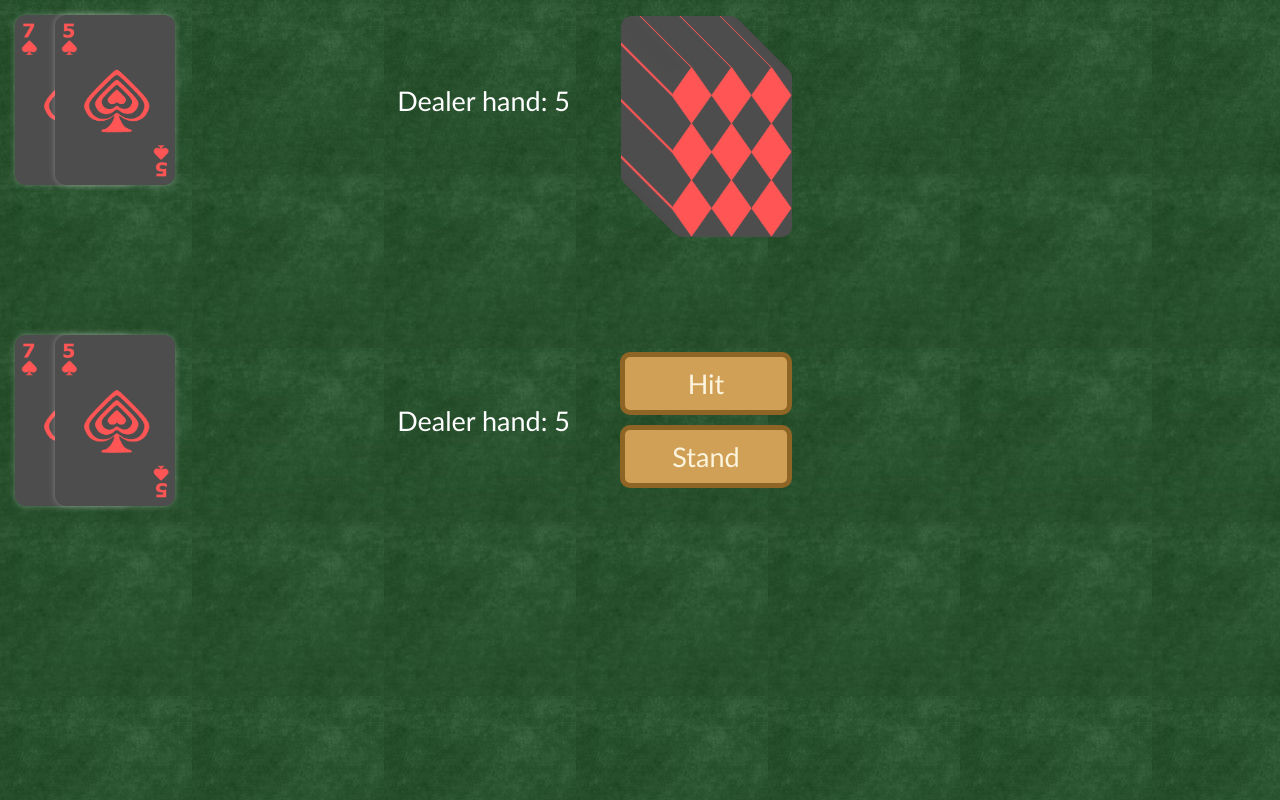
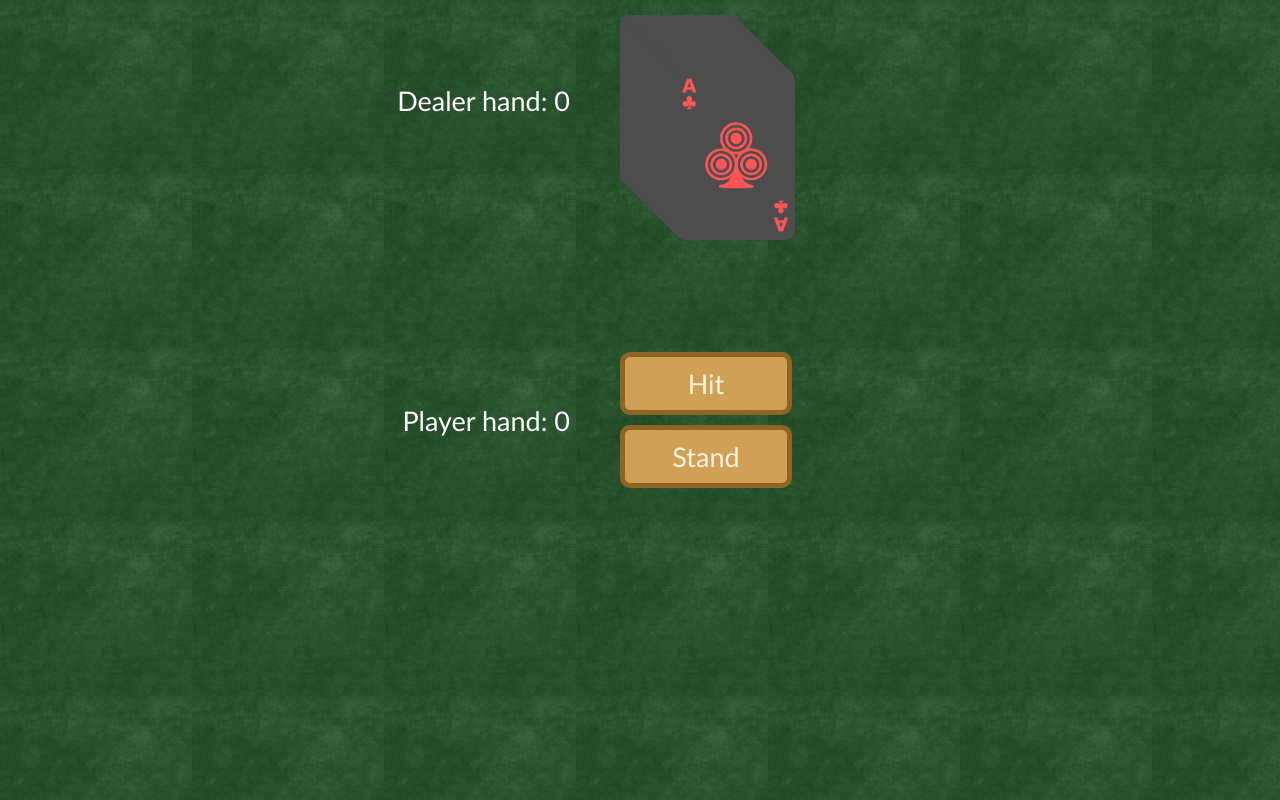
Before and after one commit to jhasuev/blackjack, a Vue app: page / in a window 1280 px wide. Built offline with nearby package versions, Linux system fonts and the light colour scheme.

Commit message:
add card's moving to players

```diff
--- a/src/App.vue
+++ b/src/App.vue
@@ -2,17 +2,17 @@
   <div class="app">
     <div class="game">
 
-      <Player class="player" />
-      <Player class="player" />
+      <Player class="player" title="Dealer hand" :cards="enemy" />
+      <Player class="player" title="Player hand" :cards="player" />
 
     </div>
 
     <div class="sidebar">
-      <Cards />
+      <Cards :cards="cards" />
 
       <div class="actions">
         <div class="actions__item">
-          <button class="btn" @click="turn">Hit</button>
+          <button class="btn" @click="hit">Hit</button>
         </div>
         <div class="actions__item">
           <button class="btn">Stand</button>
@@ -24,6 +24,8 @@
 </template>
 
 <script>
+  import { getCardScore } from "./helpers"
+  import { mapGetters } from "vuex"
   import Cards from "./components/Cards"
   import Player from "./components/Player"
   export default {
@@ -34,21 +36,48 @@
     },
     data(){
       return {
-        enemy: [
-          {
-            card: "Pikes_7",
-          }
-        ],
+        cards: [],
+        enemy: [],
+        player: [],
       }
     },
 
+    computed: {
+      ...mapGetters([
+        'getCards',
+      ]),
+    },
+
+    mounted(){
+      this.cards = this.getGenerateCards()
+      // console.log(this.cards)
+    },
+
     methods: {
-      turn(){
-        if (this.enemy[0].card == "Back") {
-          this.enemy[0].card = "Pikes_7"
-        } else {
-          this.enemy[0].card = "Back"
+      hit(){
+        this.giveCardTo("enemy")
+        this.giveCardTo("player")
+      },
+
+      giveCardTo(player){
+        if (this.cards.length) {
+          const card = this.cards[this.cards.length - 1]
+          card.position = this.getCardPosition(card)
+          this[player].push(this.cards.pop())
         }
+      },
+
+      getCardPosition(card){
+        return document.querySelector(`.js-card-${card.id}`).getBoundingClientRect()
+      },
+
+      getGenerateCards(){
+        const cards = JSON.parse(JSON.stringify(this.getCards))
+        cards.forEach((card, idx) => {
+          card.score = getCardScore(this.getCards, card.name)
+          card.id = idx
+        })
+        return cards.sort(() => Math.random() - .5)
       },
     },
   }
--- a/src/components/Card.vue
+++ b/src/components/Card.vue
@@ -1,23 +1,62 @@
 <template>
-  <img v-if="name != 'Back'" :src="require(`@/assets/img/${name}_black.png`)" class="card">
-  <img v-else :src="require(`@/assets/img/Back_black.png`)" class="card">
+  <div class="card" :style="getStyles" ref="card">
+    <img v-if="card.name != 'Back'" :src="require(`@/assets/img/${card.name}_black.png`)" class="img">
+    <img v-else :src="require(`@/assets/img/Back_black.png`)" class="img">
+  </div>
 </template>
 
 <script>
   export default {
+    name: "Card",
     props: {
-      name: {
-        type: String,
-        default: "Back",
+      card: { type: Object, default: () => ({}) },
+    },
+    data(){
+      return {
+        position: null,
       }
     },
-    name: "Card",
+    computed: {
+      getStyles(){
+        if(this.position) {
+          return {
+            "top": `${this.position.top}px`,
+            "left": `${this.position.left}px`,
+          }
+        }
+        return null
+      },
+    },
+    mounted(){
+      if (this.card.position) {
+        const to = this.$refs.card.getBoundingClientRect()
+
+        this.position = {
+          top: this.card.position.y - to.y,
+          left: this.card.position.x - to.x,
+        }
+
+        setTimeout(() => {
+          this.position.top = 0
+          this.position.left = 0
+        });
+      }
+    },
   }
 </script>
 
-<style lang="scss">
+<style lang="scss" scoped>
   .card {
+    position: relative;
     width: 120px;
     height: 170.38px;
+    font-size: 0;
+
+    transition: .5s;
+  }
+
+  .img {
+    width: 100%;
+    height: 100%;
   }
 </style>
--- a/src/components/Cards.vue
+++ b/src/components/Cards.vue
@@ -1,14 +1,14 @@
 <template>
   <div class="cards">
     <Card
-      v-for="i in 52"
+      v-for="(card, i) in cards"
       :key="i"
       :style="{
         marginTop: `${i}px`,
         marginLeft: `${i}px`,
       }"
-      name="Back"
-      class="cards__item  card"
+      :card="card"
+      :class="`cards__item  js-card-${card.id}`"
     />
   </div>
 </template>
@@ -19,6 +19,9 @@
     name: 'Cards',
     components: {
       Card,
+    },
+    props: {
+      cards: { type: Array, default: () => [] },
     },
   }
 </script>
--- a/src/components/Player.vue
+++ b/src/components/Player.vue
@@ -1,10 +1,10 @@
 <template>
   <div class="player">
     <div class="player__cards">
-      <Card v-for="(card, i) in cards" :key="i" :name="card.card" class="player__cards-item" />
+      <Card v-for="(card, i) in cards" :key="i" :card="card" class="player__cards-item" />
     </div>
     <div class="player__info">
-      Dealer hand: 5
+      {{ title }}: {{ getCardsSum }}
     </div>
   </div>
 </template>
@@ -16,18 +16,18 @@
     components: {
       Card,
     },
-    data() {
-      return {
-        cards: [
-          {
-            card: "Pikes_7",
-          },
-          {
-            card: "Pikes_5",
-          },
-        ],
+    props: {
+      title: { type: String, default: "" },
+      cards: { type: Array, default: () => [] },
+    },
+    computed: {
+      getCardsSum(){
+        return this.cards.reduce((acc, card) => acc + card.score, 0)
       }
     },
+    mounted() {
+      // console.log(this.cards)
+    }
   }
 </script>
 
@@ -37,24 +37,26 @@
     display: flex;
     justify-content: space-between;
     align-items: center;
+    min-height: 170.38px;
 
     & + & {
       margin-top: 150px;
     }
 
     &__cards {
-      font-size: 0;
+      position: relative;
+      z-index: 1;
+      display: flex;
+      padding-left: 93px;
 
       &-item {
         filter: drop-shadow(0 0 3px rgba(255,255,255,.3));
-
-        & + & {
-          margin-left: -80px;
-        }
+        margin-left: -93px;
       }
     }
 
     &__info {
+      padding-left: 30px;
       font-size: 27px;
     }
   }
--- /dev/null
+++ b/src/helpers.js
@@ -0,0 +1,9 @@
+
+export const getRandomNum = (max) => {
+  return Math.floor(Math.random() * max)
+}
+
+export const getCardScore = (cards, name) => {
+  const scores = cards.find(card => card.name === name).scores
+  return scores[getRandomNum(scores.length)]
+}
--- a/src/store.js
+++ b/src/store.js
@@ -1,10 +1,76 @@
 import { createStore } from 'vuex'
 const store = createStore({
   state: {
+    cards: [
+
+      // Clovers
+      { name: "Clovers_2", scores: [ 2 ] },
+      { name: "Clovers_3", scores: [ 3 ] },
+      { name: "Clovers_4", scores: [ 4 ] },
+      { name: "Clovers_5", scores: [ 5 ] },
+      { name: "Clovers_6", scores: [ 6 ] },
+      { name: "Clovers_7", scores: [ 7 ] },
+      { name: "Clovers_8", scores: [ 8 ] },
+      { name: "Clovers_9", scores: [ 9 ] },
+      { name: "Clovers_10", scores: [ 10 ] },
+      { name: "Clovers_10", scores: [ 10 ] },
+      { name: "Clovers_Jack", scores: [ 10 ] },
+      { name: "Clovers_King", scores: [ 10 ] },
+      { name: "Clovers_Queen", scores: [ 10 ] },
+      { name: "Clovers_A", scores: [ 1, 11 ] },
+
+      // Hearts
+      { name: "Hearts_2", scores: [ 2 ] },
+      { name: "Hearts_3", scores: [ 3 ] },
+      { name: "Hearts_4", scores: [ 4 ] },
+      { name: "Hearts_5", scores: [ 5 ] },
+      { name: "Hearts_6", scores: [ 6 ] },
+      { name: "Hearts_7", scores: [ 7 ] },
+      { name: "Hearts_8", scores: [ 8 ] },
+      { name: "Hearts_9", scores: [ 9 ] },
+      { name: "Hearts_10", scores: [ 10 ] },
+      { name: "Hearts_10", scores: [ 10 ] },
+      { name: "Hearts_Jack", scores: [ 10 ] },
+      { name: "Hearts_King", scores: [ 10 ] },
+      { name: "Hearts_Queen", scores: [ 10 ] },
+      { name: "Hearts_A", scores: [ 1, 11 ] },
+
+      // Pikes
+      { name: "Pikes_2", scores: [ 2 ] },
+      { name: "Pikes_3", scores: [ 3 ] },
+      { name: "Pikes_4", scores: [ 4 ] },
+      { name: "Pikes_5", scores: [ 5 ] },
+      { name: "Pikes_6", scores: [ 6 ] },
+      { name: "Pikes_7", scores: [ 7 ] },
+      { name: "Pikes_8", scores: [ 8 ] },
+      { name: "Pikes_9", scores: [ 9 ] },
+      { name: "Pikes_10", scores: [ 10 ] },
+      { name: "Pikes_10", scores: [ 10 ] },
+      { name: "Pikes_Jack", scores: [ 10 ] },
+      { name: "Pikes_King", scores: [ 10 ] },
+      { name: "Pikes_Queen", scores: [ 10 ] },
+      { name: "Pikes_A", scores: [ 1, 11 ] },
+
+      // Tiles
+      { name: "Tiles_2", scores: [ 2 ] },
+      { name: "Tiles_3", scores: [ 3 ] },
+      { name: "Tiles_4", scores: [ 4 ] },
+      { name: "Tiles_5", scores: [ 5 ] },
+      { name: "Tiles_6", scores: [ 6 ] },
+      { name: "Tiles_7", scores: [ 7 ] },
+      { name: "Tiles_8", scores: [ 8 ] },
+      { name: "Tiles_9", scores: [ 9 ] },
+      { name: "Tiles_10", scores: [ 10 ] },
+      { name: "Tiles_10", scores: [ 10 ] },
+      { name: "Tiles_Jack", scores: [ 10 ] },
+      { name: "Tiles_King", scores: [ 10 ] },
+      { name: "Tiles_Queen", scores: [ 10 ] },
+      { name: "Tiles_A", scores: [ 1, 11 ] },
+
+    ],
   },
   getters: {
-  },
-  mutations: {
+    getCards: state => state.cards,
   },
 })
 export default store;
```
